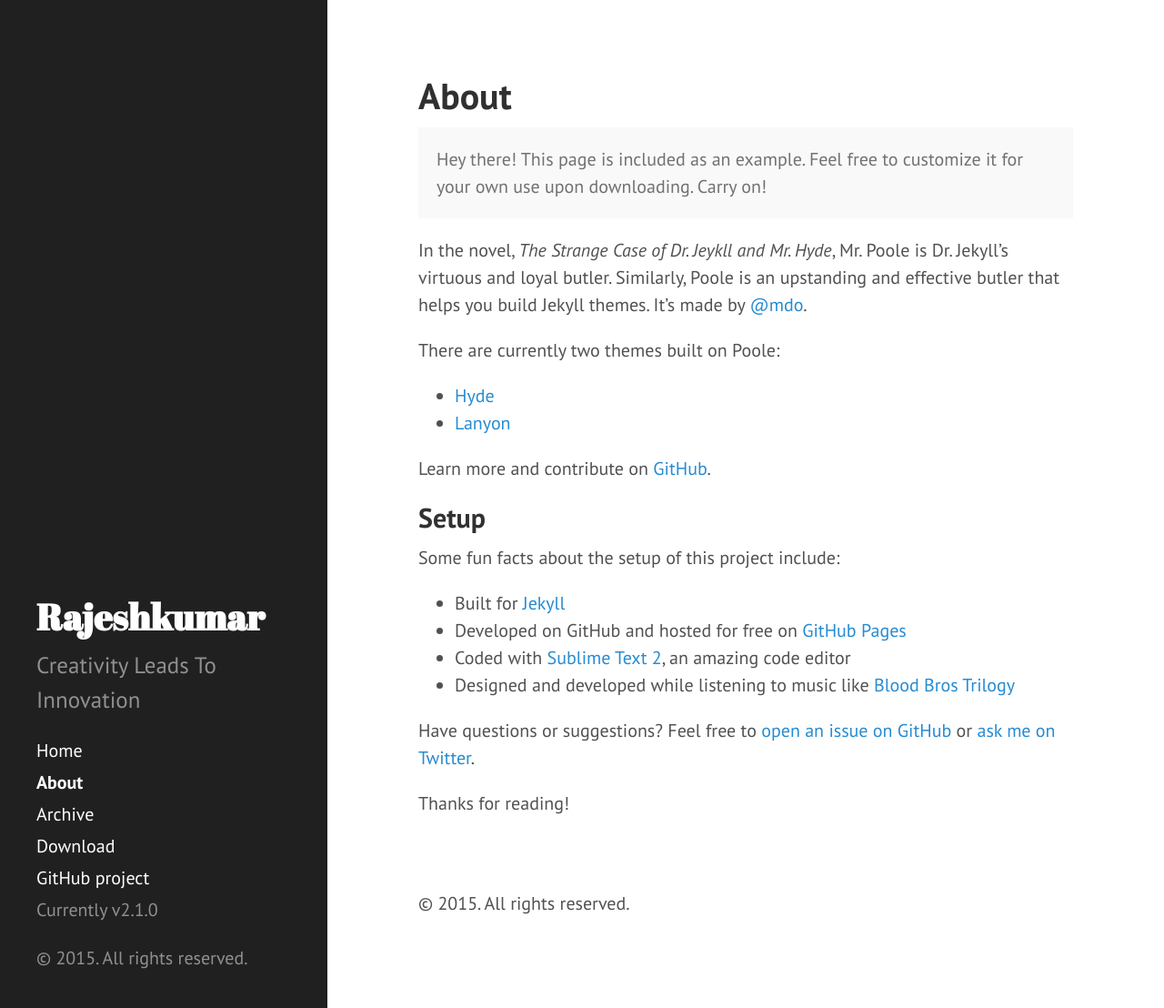
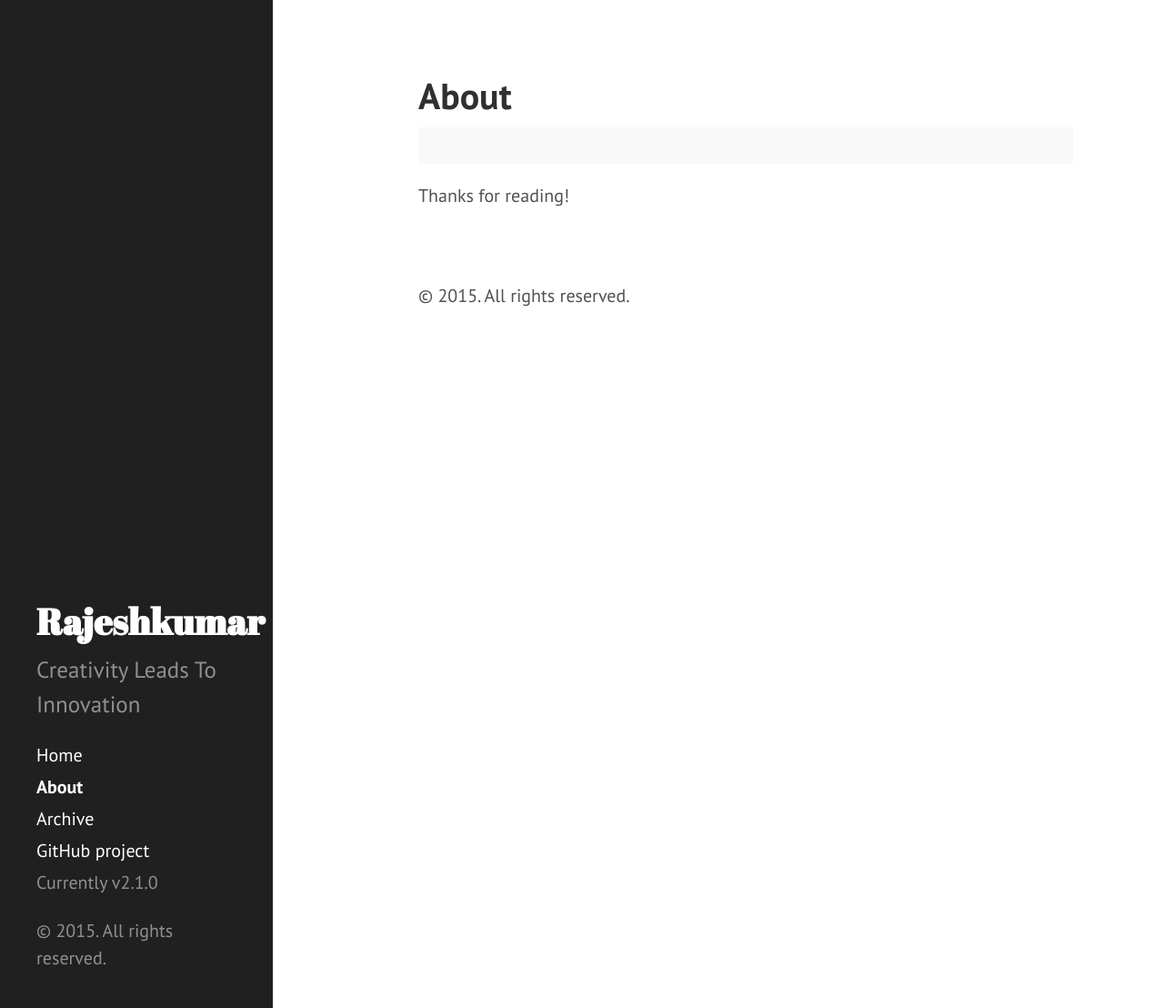
Before and after one commit to rajeshrram/rajeshrram.github.io, a Jekyll site: the page built from about.md, in a window 1280 px wide and 1108 px high. Shown: the whole window at 91% size. Built offline with Jekyll 4.4.1, drawn with Linux system fonts in a browser that asks for light colours; Markdown is read by kramdown in place of the engine named in the settings.

Commit message:
CSS Changes

```diff
--- a/_includes/sidebar.html
+++ b/_includes/sidebar.html
@@ -25,8 +25,6 @@
           {% endif %}
         {% endif %}
       {% endfor %}
-
-      <a class="sidebar-nav-item" href="{{ site.github.repo }}/archive/v{{ site.version }}.zip">Download</a>
       <a class="sidebar-nav-item" href="{{ site.github.repo }}">GitHub project</a>
       <span class="sidebar-nav-item">Currently v{{ site.version }}</span>
     </nav>
--- a/about.md
+++ b/about.md
@@ -4,27 +4,7 @@ title: About
 ---
 
 <p class="message">
-  Hey there! This page is included as an example. Feel free to customize it for your own use upon downloading. Carry on!
+
 </p>
 
-In the novel, *The Strange Case of Dr. Jeykll and Mr. Hyde*, Mr. Poole is Dr. Jekyll's virtuous and loyal butler. Similarly, Poole is an upstanding and effective butler that helps you build Jekyll themes. It's made by [@mdo](https://twitter.com/mdo).
-
-There are currently two themes built on Poole:
-
-* [Hyde](http://hyde.getpoole.com)
-* [Lanyon](http://lanyon.getpoole.com)
-
-Learn more and contribute on [GitHub](https://github.com/poole).
-
-## Setup
-
-Some fun facts about the setup of this project include:
-
-* Built for [Jekyll](http://jekyllrb.com)
-* Developed on GitHub and hosted for free on [GitHub Pages](https://pages.github.com)
-* Coded with [Sublime Text 2](http://sublimetext.com), an amazing code editor
-* Designed and developed while listening to music like [Blood Bros Trilogy](https://soundcloud.com/maddecent/sets/blood-bros-series)
-
-Have questions or suggestions? Feel free to [open an issue on GitHub](https://github.com/poole/issues/new) or [ask me on Twitter](https://twitter.com/mdo).
-
 Thanks for reading!
--- a/public/css/hyde.css
+++ b/public/css/hyde.css
@@ -55,7 +55,7 @@ html {
 
 .sidebar {
   text-align: center;
-  padding: 2rem 1rem;
+  padding: 1rem 1rem;
   color: rgba(255,255,255,.5);
   background-color: #202020;
 }
@@ -65,7 +65,7 @@ html {
     top: 0;
     left: 0;
     bottom: 0;
-    width: 18rem;
+    width: 15rem;
     text-align: left;
   }
 }
```
Also changed, not shown: LICENSE.md (deleted), README.md (deleted).
